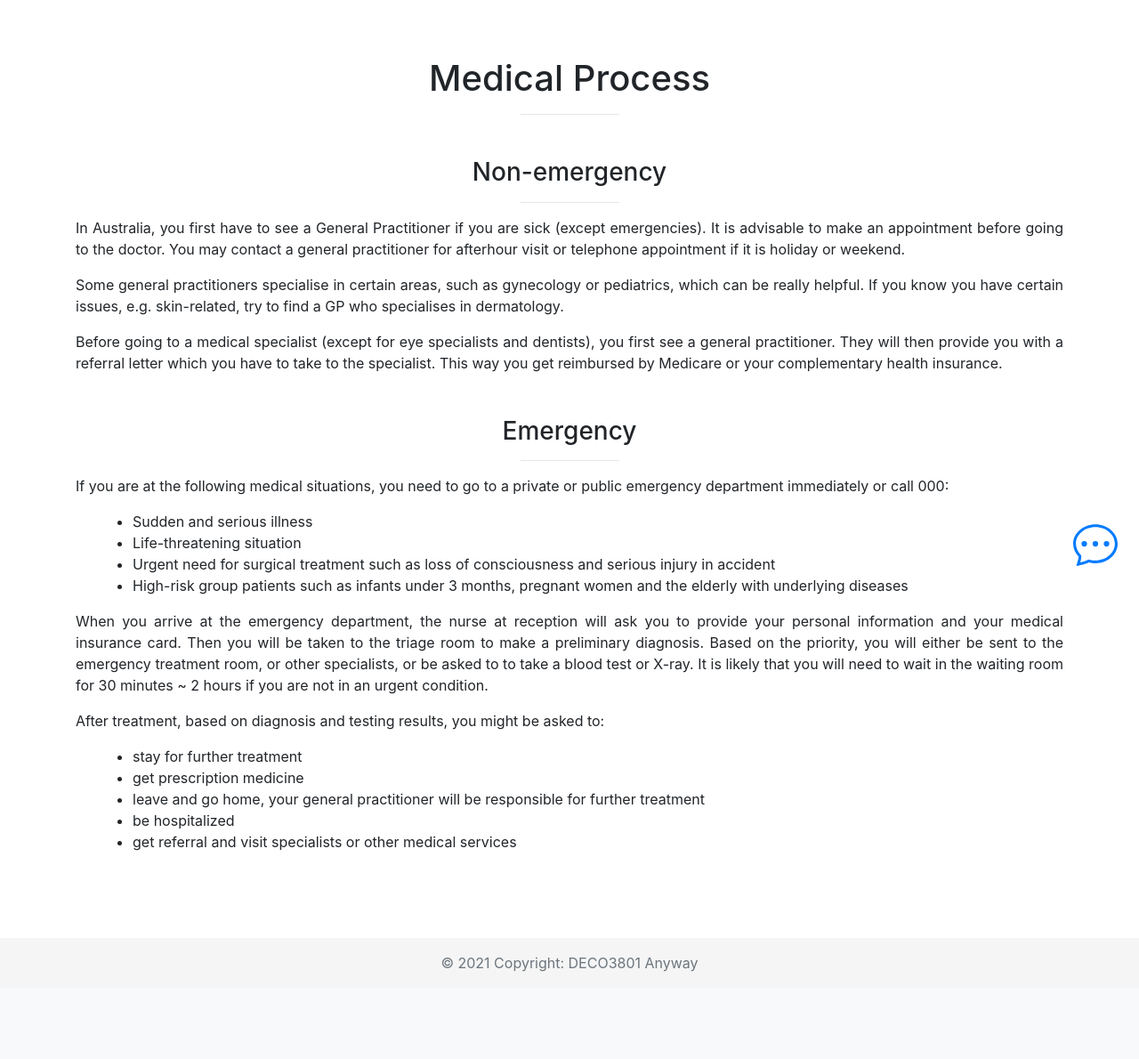
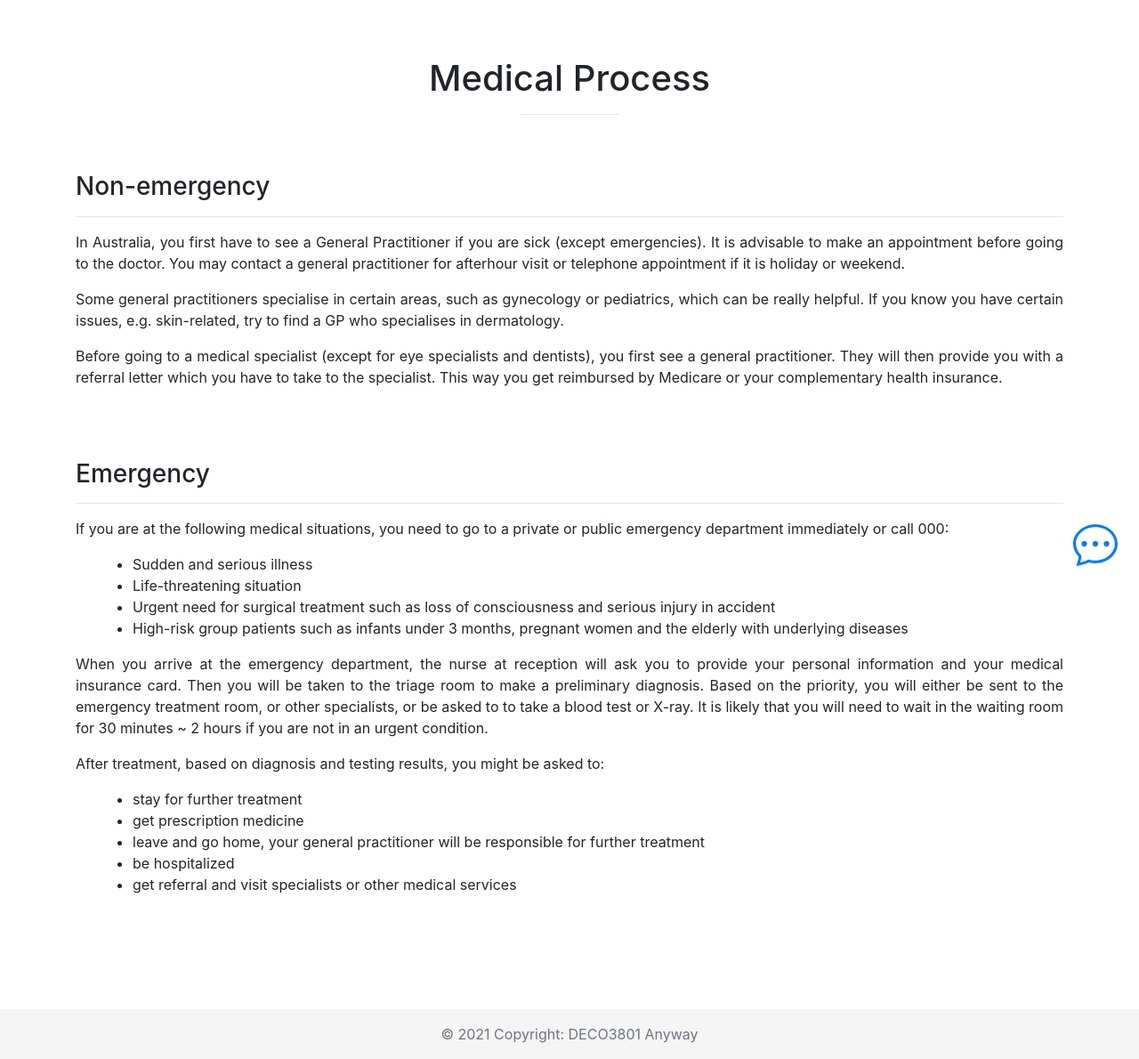
Before and after one commit to hacker0limbo/deco3801-anyway, a CodeIgniter app: page /CI/service/medicalProcess in a window 1280 px wide. Shown: the part 140-1330 px from the top of the page at 89% size. Before the commit the page ends 1232 px from the top, so only its background shows below. Run offline with CodeIgniter, Linux system fonts and the light colour scheme; some libraries are stand-ins or nearby versions.

Commit message:
medprocess页面前端改动 1.文本间距 2.小标题左对齐

```diff
--- a/CI/application/views/medicalProcess.php
+++ b/CI/application/views/medicalProcess.php
@@ -7,20 +7,20 @@
   </nav>
 </div>
 
-<div class="container my-5 text-center">
-  <h1><?php echo $medicalProcess?></h1>
+<div class="container my-5">
+  <h1 style="text-align: center"><?php echo $medicalProcess?></h1>
   <hr class="my-3" style="margin: auto; width: 10%;">
-  <div style="margin-top: 3em; margin-bottom: 3em;" >
+  <div style="margin-top: 4em; margin-bottom: 5em;" >
     <h3><?php echo $nonEmergency?></h3>
-    <hr class="my-3" style="margin: auto; width: 10%;">
+    <hr class="my-3" style="margin: auto;">
     <p class="text-justify"><?php echo $nonEmergency_p1 ?></p>
     <p class="text-justify"><?php echo $nonEmergency_p2 ?></p>
     <p class="text-justify"><?php echo $nonEmergency_p3 ?></p>
   </div>
 
-  <div style="margin-top: 3em; margin-bottom: 3em;" >
+  <div style="margin-top: 1em; margin-bottom: 5em;" >
     <h3><?php echo $emergency?></h3>
-    <hr class="my-3" style="margin: auto; width: 10%;">
+    <hr class="my-3" style="margin: auto;">
     <p class="text-justify"><?php echo $emergency_p1 ?></p>
     <ul style="text-align: left; padding-left: 4em;">
       <li ><?php echo $emergency_p1_i1 ?></li>
--- a/CI/application/views/serviceType.php
+++ b/CI/application/views/serviceType.php
@@ -22,8 +22,8 @@
     </div>
 
     <div class="col-md-9">
-      <h1><?php echo $serviceType?></h1>
-      <hr class="mt-4" style="margin: auto;">
+      <h1 style="text-align: center;"><?php echo $serviceType?></h1>
+      <hr class="mt-4" style="margin: auto; width: 10%;">
       <div style="margin-top: 1em; margin-bottom: 5em;" >
         <p class="text-justify">
           <?php echo $p1 ?>
```
